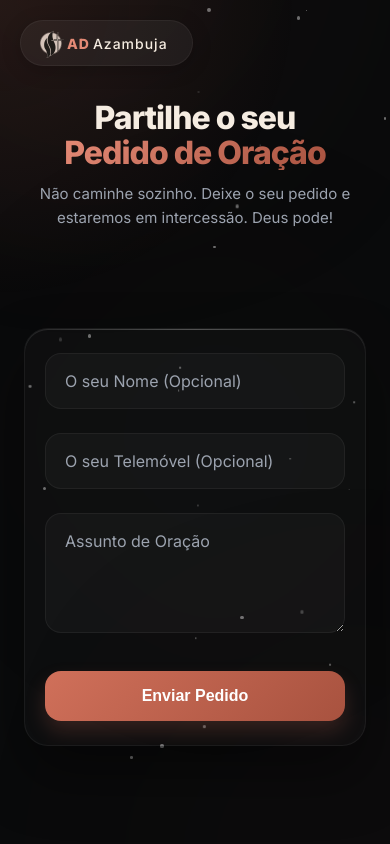
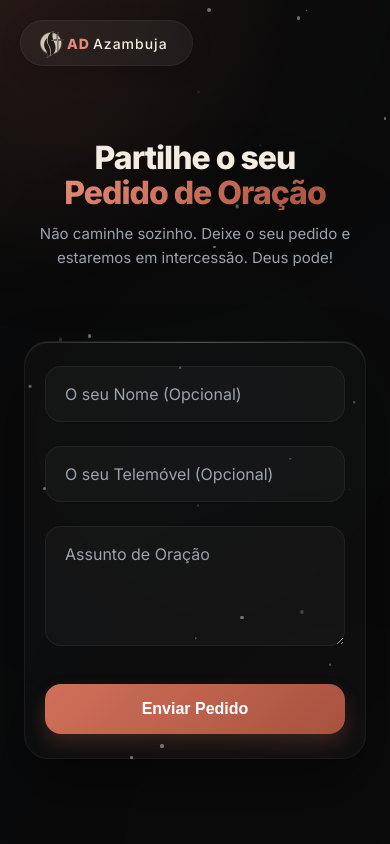
Before and after one commit to jtaxo/prayers-app, a Flask app: page / in a window 390 px wide. Run offline with Flask 3, Linux system fonts and the light colour scheme; some libraries are stand-ins or nearby versions.

Commit message:
Adjust mobile vertical positioning and spacing

```diff
--- a/static/style.css
+++ b/static/style.css
@@ -608,9 +608,9 @@ body {
     .premium-layout {
         flex-direction: column;
         justify-content: center;
-        padding: 100px 24px 40px;
+        padding: 140px 24px 40px;
         text-align: center;
-        gap: 30px;
+        gap: 16px;
     }
 
     .premium-header {
```
